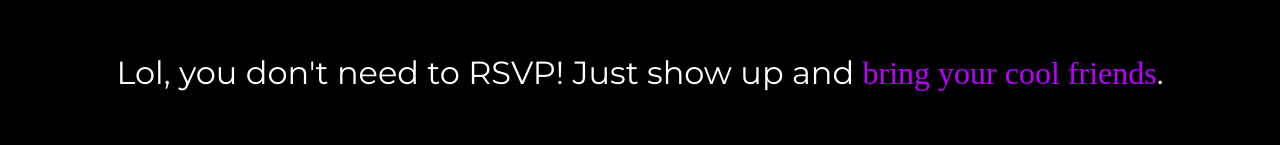
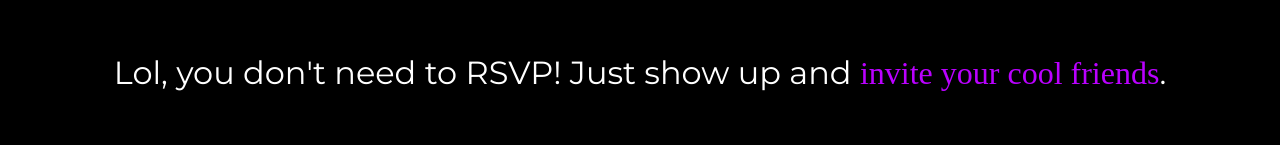
Before and after one commit to lowe0292/blackouts-and-blacklights, a plain HTML site: page index.html in a window 1280 px wide. Both pictures are taken after a click on the button "RSVP". Shown: the part 1320-1465 px from the top of the page. Drawn offline with nearby package versions, Linux system fonts and the light colour scheme; a web font is replaced by a local one.

Commit message:
fix(index.html): bring -> invite

```diff
--- a/index.html
+++ b/index.html
@@ -21,7 +21,7 @@
       Detroit, MI 48202<br>
     </p>
     <button ng-show="!vm.isComing" ng-click="vm.rsvp()">RSVP</button>
-    <p ng-show="vm.isComing" class="prank">Lol, you don't need to RSVP! Just show up and <a href="https://www.facebook.com/events/487098864803397/">bring your cool friends</a>.</p>
+    <p ng-show="vm.isComing" class="prank">Lol, you don't need to RSVP! Just show up and <a href="https://www.facebook.com/events/487098864803397/">invite your cool friends</a>.</p>
     <p ng-show="vm.isComing" class="center">
       <a class="share" href="https://www.facebook.com/sharer/sharer.php?u=blackoutsandblacklights.com">Share on Facebook</a> |
       <a class="share" href="https://twitter.com/home?status=Blackouts%20and%20Blacklights%20//%20A%20NYE%20Extravaganza%0Ablackoutsandblacklights.com">Share on Twitter</a>
```
